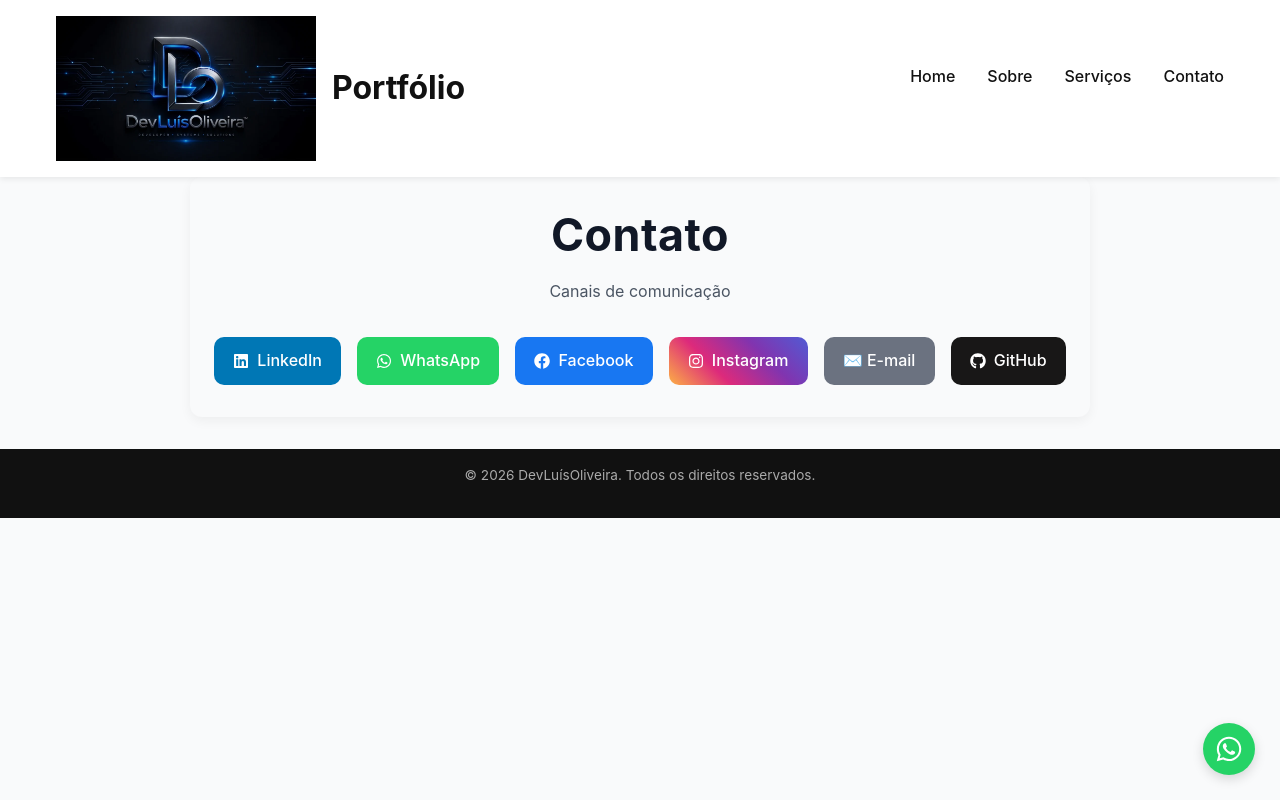
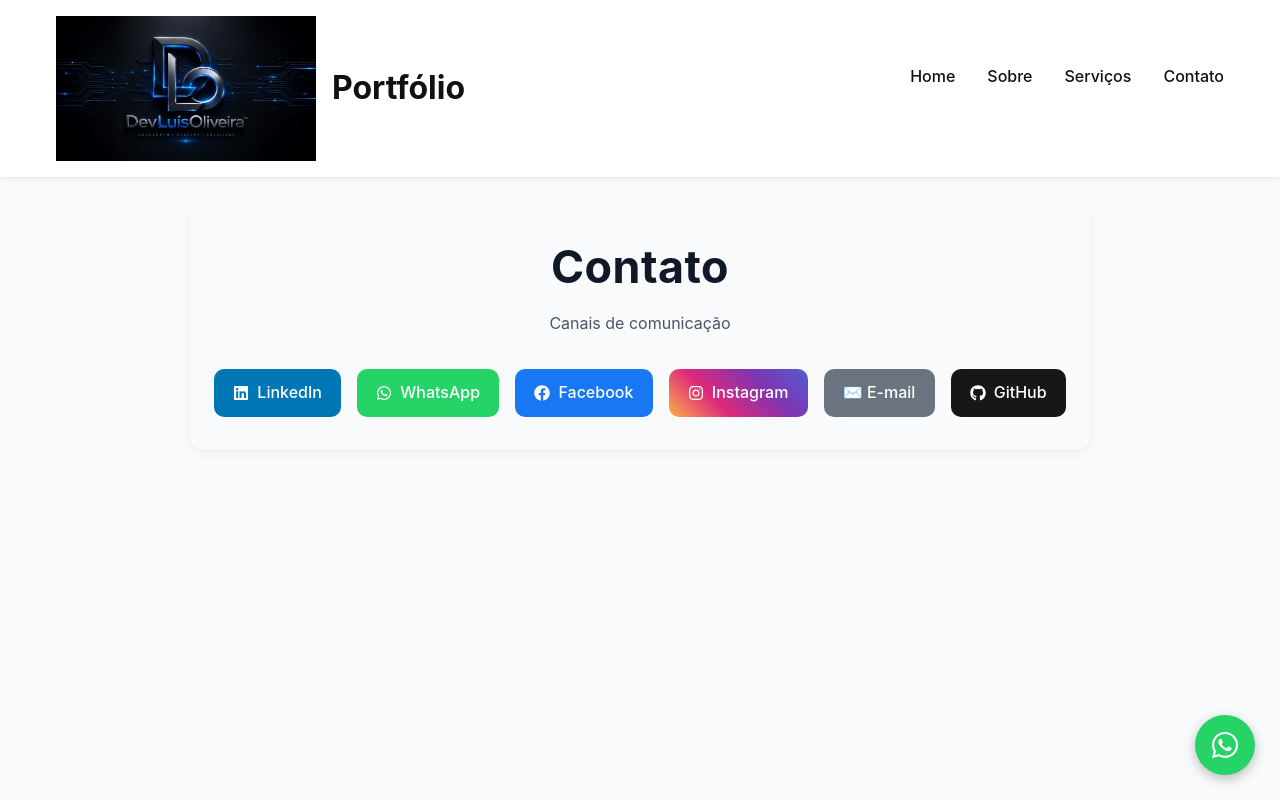
Before and after one commit to desenvolvimentoweb1983/portfolio-profissional-desenvolvedor-web, a React (Vite) app: page /contato in a window 1280 px wide. Shown: the top 800 px of the page. Built offline with nearby package versions, Linux system fonts and the light colour scheme.

Commit message:
botão flutuante WhatsApp

```diff
--- a/src/layouts/MainLayout.css
+++ b/src/layouts/MainLayout.css
@@ -1,4 +1,39 @@
+
 .main-content {
   min-height: calc(100vh - 120px);
   padding: 2rem 0;
 }
+
+/* Botão flutuante WhatsApp */
+
+.whatsapp-global {
+  position: fixed;
+  bottom: 25px;
+  right: 25px;
+  width: 60px;
+  height: 60px;
+  display: flex;
+  align-items: center;
+  justify-content: center;
+  background-color: #25D366;
+  color: #ffffff;
+  border-radius: 50%;
+  box-shadow: 0 4px 12px rgba(0, 0, 0, 0.25);
+  text-decoration: none;
+  z-index: 99999;
+  transition: background-color 0.3s ease;
+}
+
+.whatsapp-global:hover {
+  background-color: #1DA851;
+  color: #ffffff;
+}
+
+@media (max-width: 480px) {
+  .whatsapp-global {
+    width: 52px;
+    height: 52px;
+    bottom: 15px;
+    right: 15px;
+  }
+}
--- a/src/layouts/MainLayout.jsx
+++ b/src/layouts/MainLayout.jsx
@@ -1,11 +1,33 @@
+
 import Header from "../components/Header/Header";
 import Footer from "../components/Footer/Footer";
+import { FaWhatsapp } from "react-icons/fa";
+
+import "./MainLayout.css";
 
 function MainLayout({ children }) {
+  const mensagemWhatsApp = encodeURIComponent(
+    "Olá Luís, vi seu site e quero conversar sobre desenvolvimento web!"
+  );
+
   return (
     <>
       <Header />
-      <main>{children}</main>
+
+      <main className="main-content">
+        {children}
+      </main>
+
+      <a
+        href={`https://wa.me/5519974082724?text=${mensagemWhatsApp}`}
+        className="whatsapp-global"
+        target="_blank"
+        rel="noopener noreferrer"
+        aria-label="Fale comigo pelo WhatsApp"
+      >
+        <FaWhatsapp size={30} />
+      </a>
+
       <Footer />
     </>
   );
--- a/src/pages/Contato/Contato.css
+++ b/src/pages/Contato/Contato.css
@@ -122,34 +122,6 @@
   transform: translateY(-3px) scale(1.05);
 }
 
-/* ================= Botão flutuante WhatsApp ================= */
-.contato-section .contato-whatsapp-unico {
-  position: fixed;
-  bottom: 25px;
-  right: 25px;
-  width: 52px;
-  height: 52px;
-  padding: 0;
-  display: flex;
-  align-items: center;
-  justify-content: center;
-  background-color: #25D366;
-  color: #fff;
-  border-radius: 50%;
-  box-shadow: 0 4px 12px rgba(0, 0, 0, 0.15);
-  z-index: 999;
-  text-decoration: none;
-  transform: none;
-  animation: none;
-  transition: background-color 0.3s ease;
-}
-
-.contato-section .contato-whatsapp-unico:hover {
-  background-color: #1DA851;
-  color: #fff;
-  transform: none;
-}
-
 /* ================= Responsividade ================= */
 @media (max-width: 768px) {
   .contato-links {
@@ -168,11 +140,4 @@
   .contato-section {
     padding: 1rem;
   }
-
-  .contato-section .contato-whatsapp-unico {
-    bottom: 15px;
-    right: 15px;
-    width: 48px;
-    height: 48px;
-  }
 }
--- a/src/pages/Contato/Contato.jsx
+++ b/src/pages/Contato/Contato.jsx
@@ -105,16 +105,6 @@ function Contato() {
 
       </div>
 
-      {/* Botão flutuante do WhatsApp */}
-      <a
-        href={`https://wa.me/5519974082724?text=${mensagemWhatsApp}`}
-        className="whatsapp-flutuante contato-whatsapp-unico"
-        target="_blank"
-        rel="noopener noreferrer"
-        aria-label="Fale comigo no WhatsApp"
-      >
-        <FaWhatsapp size={28} />
-      </a>
 
     </section>
   );
```
